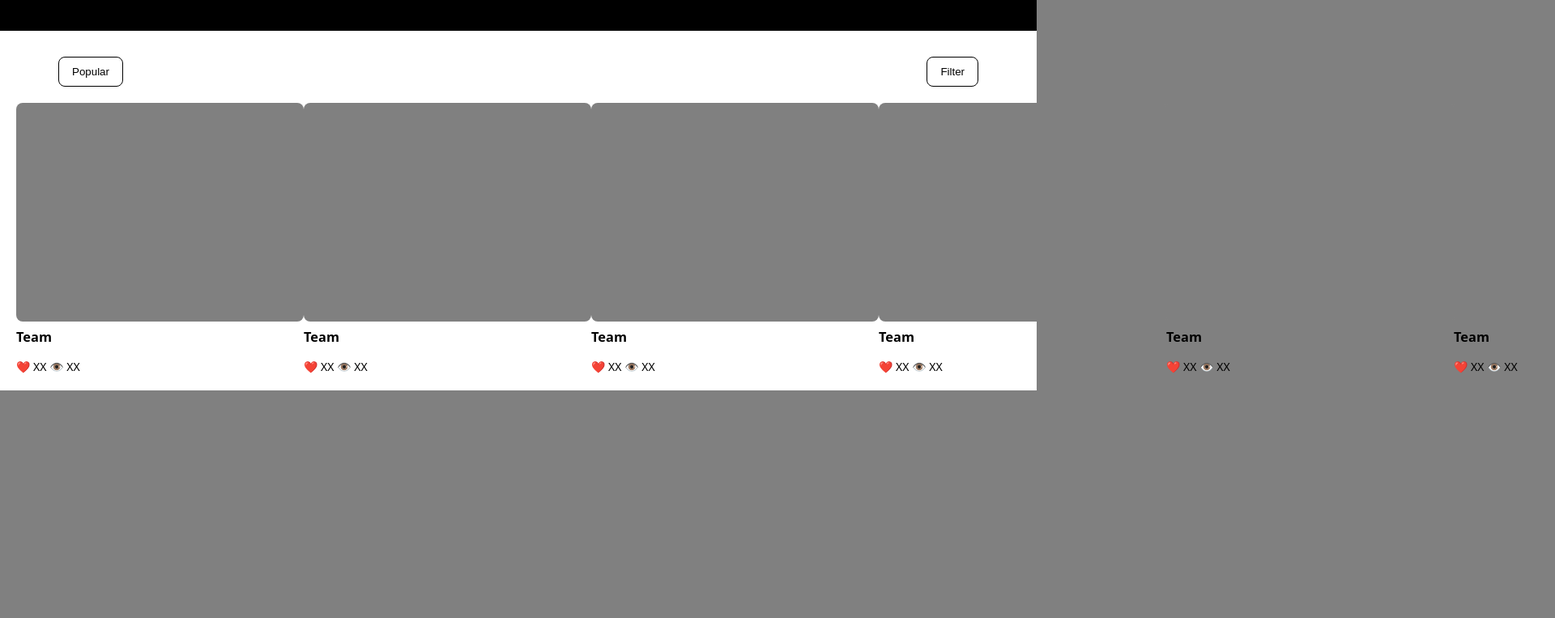
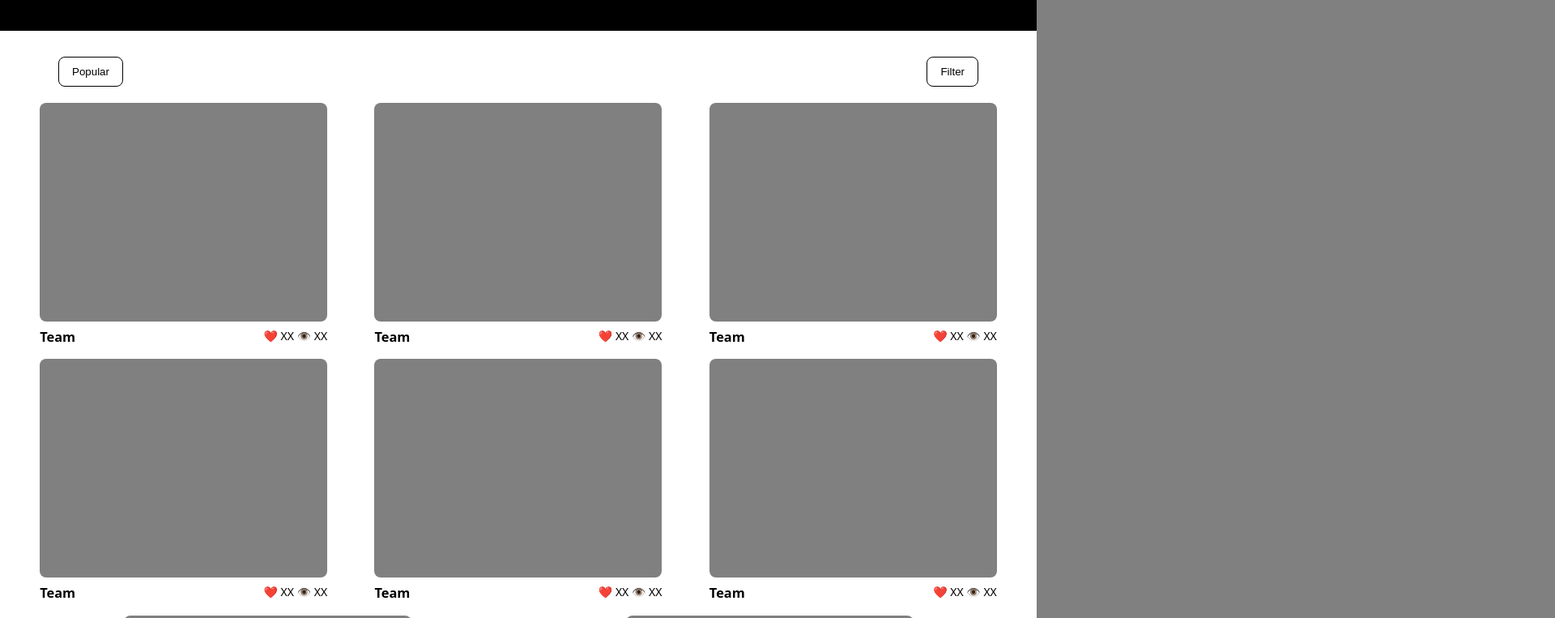
Before and after one commit to solosacko/flex-box-lab, a plain HTML site: page index.html in a window 1280 px wide. Shown: the part 413-1176 px from the top of the page at 81% size, 1920 px wide, since content can reach past the window. Before the commit the page ends 895 px from the top, so only its background shows below. Drawn offline with Linux system fonts and the light colour scheme.

Commit message:
flex-corrected

```diff
--- a/css/style.css
+++ b/css/style.css
@@ -91,6 +91,8 @@
     display: flex;
     flex-direction: row;
     content: vertical;
+    justify-content: space-around;
+    flex-wrap: wrap;
   }
 
   nav button {
@@ -111,10 +113,13 @@
 
   .card-footer {
     font-size: 14px;
+    display: flex;
+    justify-content: space-between;
   }
 
   .card-footer * {
     margin-top: 8px;
+
   }
 
   #subnav {
```
